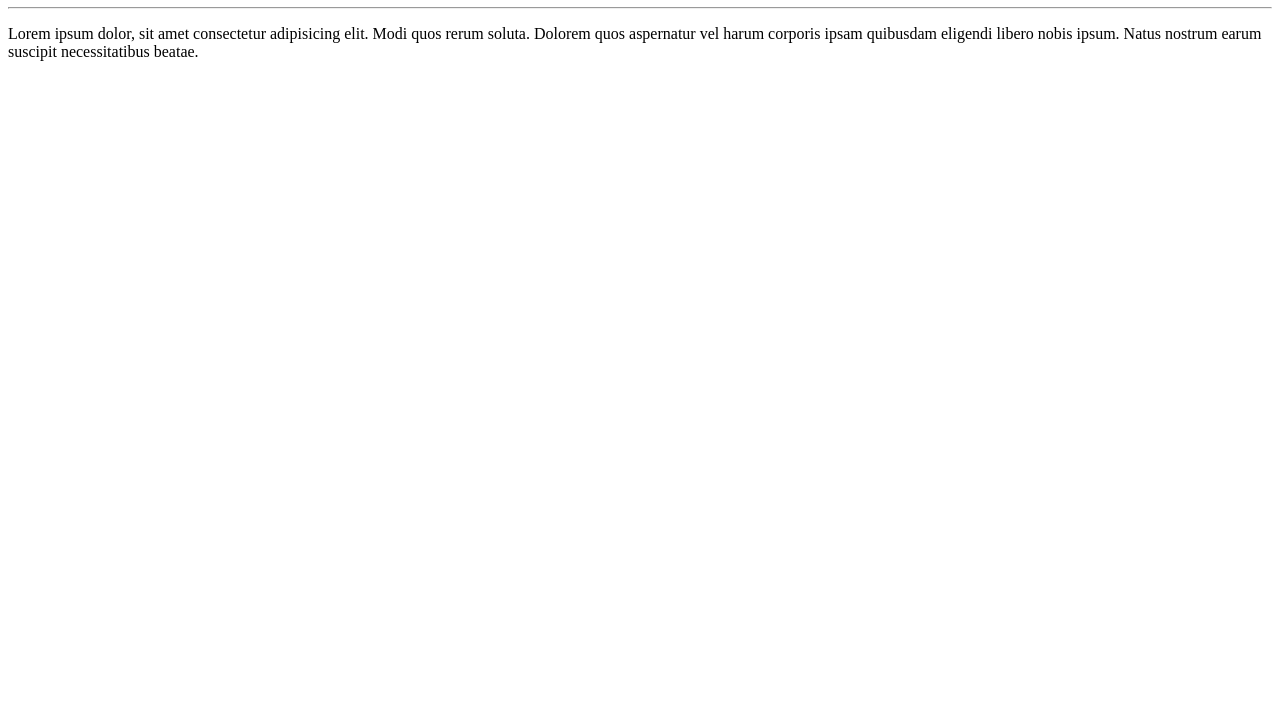
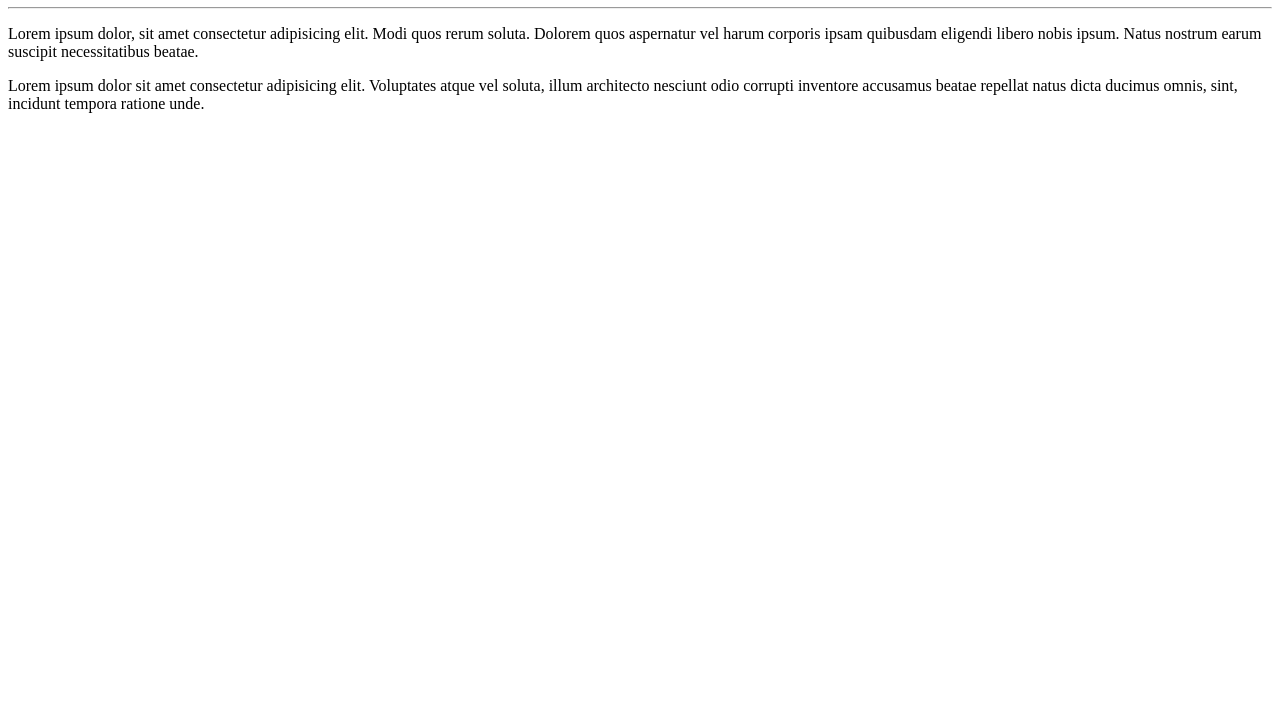
Before and after one commit to pauloygor/HelloWorld, a plain HTML site: page site-exemplo/index.html in a window 1280 px wide. Shown: the part 73-800 px from the top of the page. Drawn offline with Linux system fonts and the light colour scheme.

Commit message:
mais um parágrafo

```diff
--- a/site-exemplo/index.html
+++ b/site-exemplo/index.html
@@ -9,5 +9,6 @@
     <h1>Olá, mundo</h1>
     <hr>
     <p>Lorem ipsum dolor, sit amet consectetur adipisicing elit. Modi quos rerum soluta. Dolorem quos aspernatur vel harum corporis ipsam quibusdam eligendi libero nobis ipsum. Natus nostrum earum suscipit necessitatibus beatae.</p>
+    <p>Lorem ipsum dolor sit amet consectetur adipisicing elit. Voluptates atque vel soluta, illum architecto nesciunt odio corrupti inventore accusamus beatae repellat natus dicta ducimus omnis, sint, incidunt tempora ratione unde.</p>
 </body>
 </html>
```
